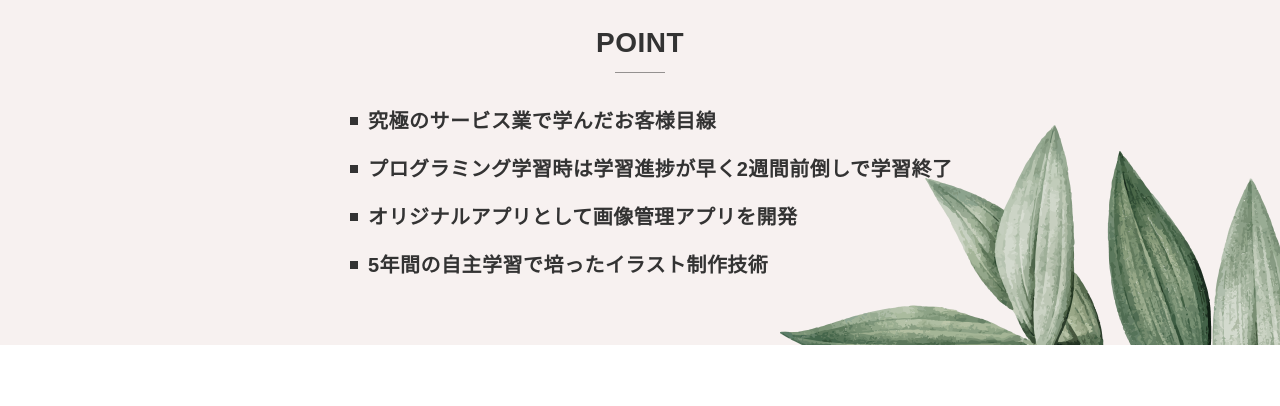
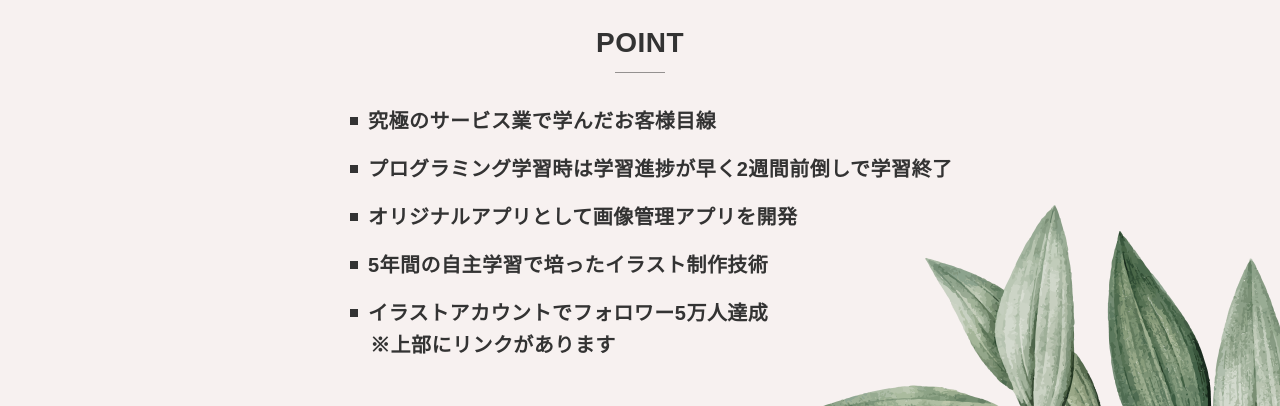
Before and after one commit to mememe222/portfolio-site, a plain HTML site: page index.html in a window 1280 px wide. Shown: the part 358-764 px from the top of the page. Drawn offline with nearby package versions, Linux system fonts and the light colour scheme.

Commit message:
プロフィール

```diff
--- a/index.html
+++ b/index.html
@@ -91,6 +91,7 @@
               <li class="firstview__point-item">プログラミング学習時は学習進捗が早く2週間前倒しで学習終了</li>
               <li class="firstview__point-item">オリジナルアプリとして画像管理アプリを開発</li>
               <li class="firstview__point-item">5年間の自主学習で培ったイラスト制作技術</li>
+              <li class="firstview__point-item">イラストアカウントでフォロワー5万人達成<br>※上部にリンクがあります</li>
             </ul>
           </div>
         </div>
```
Also changed, not shown: 1 other file.
